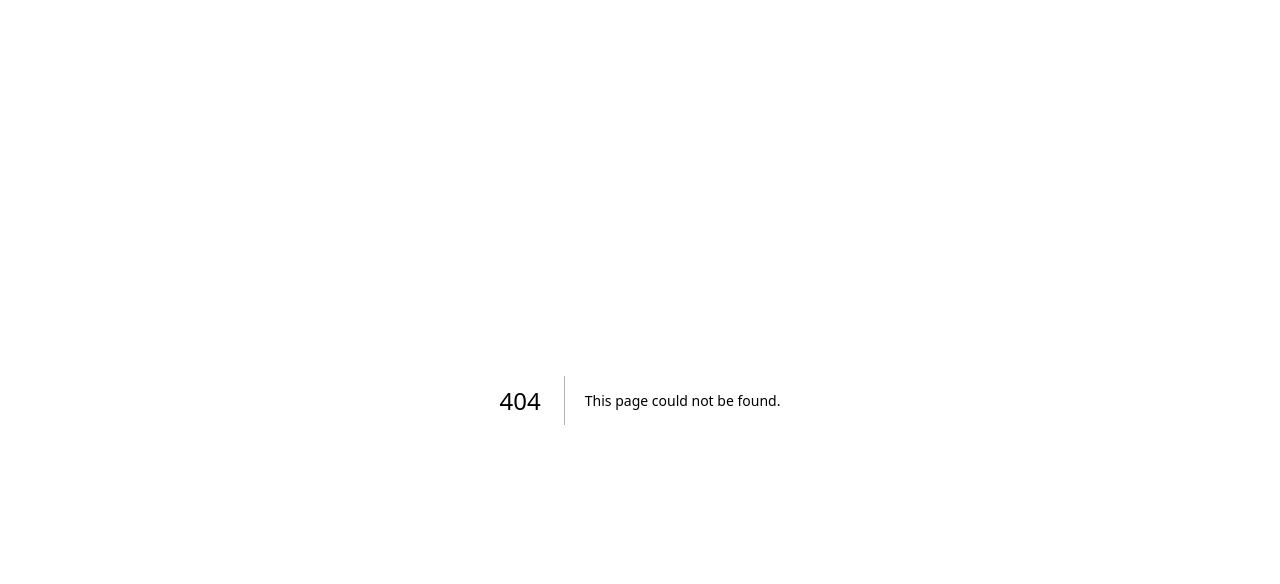
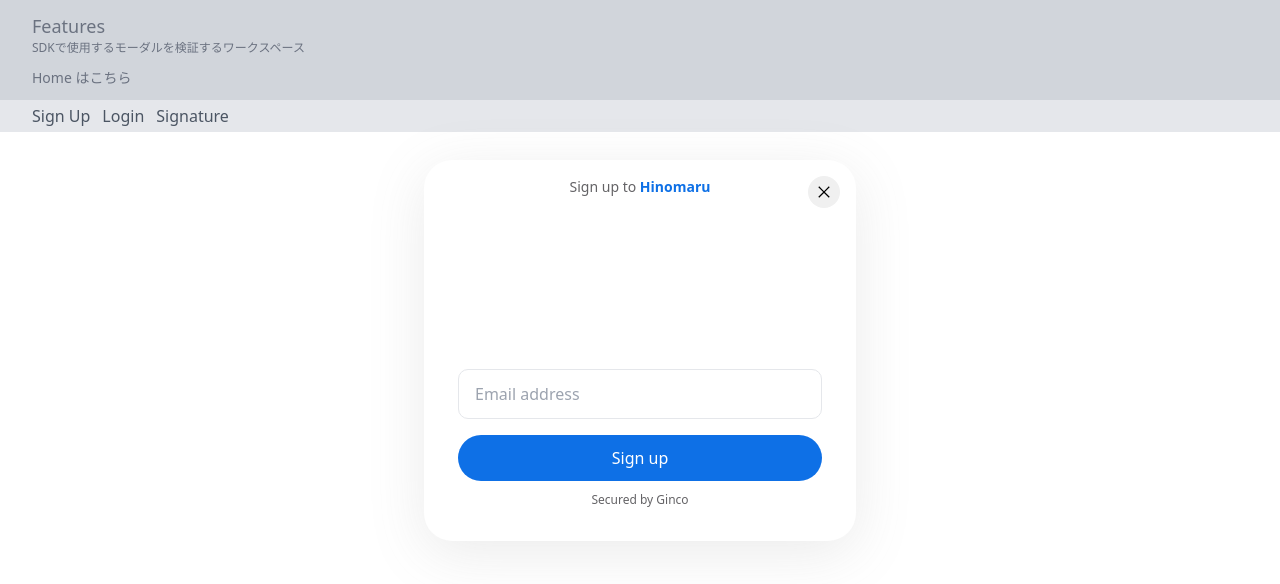
Before and after one commit to GincoInc/hinomaru, a Next.js app: page /feature/signup in a window 1280 px wide. Before the commit this address had no page. Shown: the top 584 px of the page. Built offline with nearby package versions, Linux system fonts and the light colour scheme.

Commit message:
Add: サインアップモーダルの追加

```diff
--- a/components/layout/featurePageLayout.tsx
+++ b/components/layout/featurePageLayout.tsx
@@ -24,6 +24,11 @@
         </div>
         <div className='w-full bg-gray-200 py-1 text-md px-8 text-gray-600 flex'>
           <div className='pr-3'>
+            <Link className='hover:text-yellow-400' href='/feature/signup'>
+              Sign Up
+            </Link>
+          </div>
+          <div className='pr-3'>
             <Link className='hover:text-yellow-400' href='/feature/login'>
               Login
             </Link>
--- /dev/null
+++ b/components/modal/signup.tsx
@@ -0,0 +1,26 @@
+import React, { FC } from 'react'
+import modalChild from '@styles/components/modal/signup.module.scss'
+
+type ModalProps = {
+  onclick: () => void
+}
+
+export const ModalContentSignUp: FC<ModalProps> = (props: ModalProps) => {
+  const { onclick } = props
+  return (
+    <div className={`${modalChild.content}`}>
+      <div className={`${modalChild.title}`}>
+        <p>
+          Sign up to <span className={modalChild.titleBold}>Hinomaru</span>
+        </p>
+      </div>
+      <div className={modalChild.iconContainer}></div>
+      <div className={`${modalChild.inputBox}`}>
+        <input type='text' placeholder='Email address' />
+      </div>
+      <button className={`${modalChild.signUpButton}`} onClick={onclick}>
+        Sign up
+      </button>
+    </div>
+  )
+}
--- /dev/null
+++ b/pages/feature/signup.tsx
@@ -0,0 +1,38 @@
+import { ReactElement, useState, useEffect } from 'react'
+import FeaturePageLayout from '@/components/layout/featurePageLayout'
+import modalChild from '@styles/components/modal/login.module.scss'
+import { ModalContainer } from '@/components/modalContainer'
+import { ModalContentSignUp } from '@/components/modal/signup'
+
+const FeatureSignupModal = () => {
+  const [isModalActive, setIsModalActive] = useState(true)
+  const onLoad = async () => {
+    console.log('onLoad')
+  }
+
+  const onclick = async () => {
+    setIsModalActive(false)
+  }
+
+  const onClose = () => {
+    setIsModalActive(false)
+  }
+
+  useEffect(() => {
+    onLoad()
+  }, [])
+
+  return (
+    <div className={`${modalChild.container}`}>
+      <ModalContainer onClose={onClose} isModalActive={isModalActive}>
+        <ModalContentSignUp onclick={onclick} />
+      </ModalContainer>
+    </div>
+  )
+}
+
+FeatureSignupModal.getLayout = (page: ReactElement) => {
+  return <FeaturePageLayout>{page}</FeaturePageLayout>
+}
+
+export default FeatureSignupModal
--- /dev/null
+++ b/styles/components/modal/signup.module.scss
@@ -0,0 +1,81 @@
+.content {
+  padding: 0 2px;
+  flex-direction: column;
+  width: 100%;
+  overflow: hidden;
+
+  .title {
+    p {
+      text-align: center;
+      font-size: 14px;
+      font-weight: 400;
+      color: #646366;
+      margin-bottom: 16px;
+      .titleBold {
+        color: var(--c-primary);
+        font-weight: 600;
+      }
+    }
+  }
+
+  .iconContainer {
+    display: flex;
+    align-items: center;
+    justify-content: center;
+    margin-bottom: 16px;
+    min-height: 140px;
+  }
+
+  .inputBox {
+    width: 100%;
+    margin-bottom: 16px;
+    position: relative;
+    cursor: text !important;
+    input {
+      width: 100%;
+      border-radius: 10px;
+      border-style: solid;
+      border-width: 1px;
+      overflow: hidden;
+      outline: 1px solid transparent;
+      padding: 12px 16px;
+      font-size: 16px;
+      line-height: 24px;
+      &:hover {
+        transition: all 0.2s ease;
+        outline: 1px solid var(--c-primary);
+      }
+      &:focus {
+        transition: all 0.2s ease;
+        border-color: var(--c-primary);
+        outline: 2px solid var(--c-primary);
+      }
+    }
+  }
+
+  .signUpButton {
+    padding: 10px 24px;
+    width: 100%;
+    align-items: center;
+    justify-content: center;
+    position: relative;
+    box-sizing: border-box;
+    color: #fff;
+    border: 1px solid transparent;
+    border-radius: 2147483647px;
+    background-color: var(--c-primary);
+    transition: 0.2s;
+    will-change: transform, color, background-color, border-color;
+    outline: none;
+    cursor: pointer;
+
+    &:hover {
+      background-color: var(--c-primary-hover);
+    }
+
+    &:disabled {
+      background-color: var(--c-primary-disabled);
+      cursor: not-allowed;
+    }
+  }
+}
```
